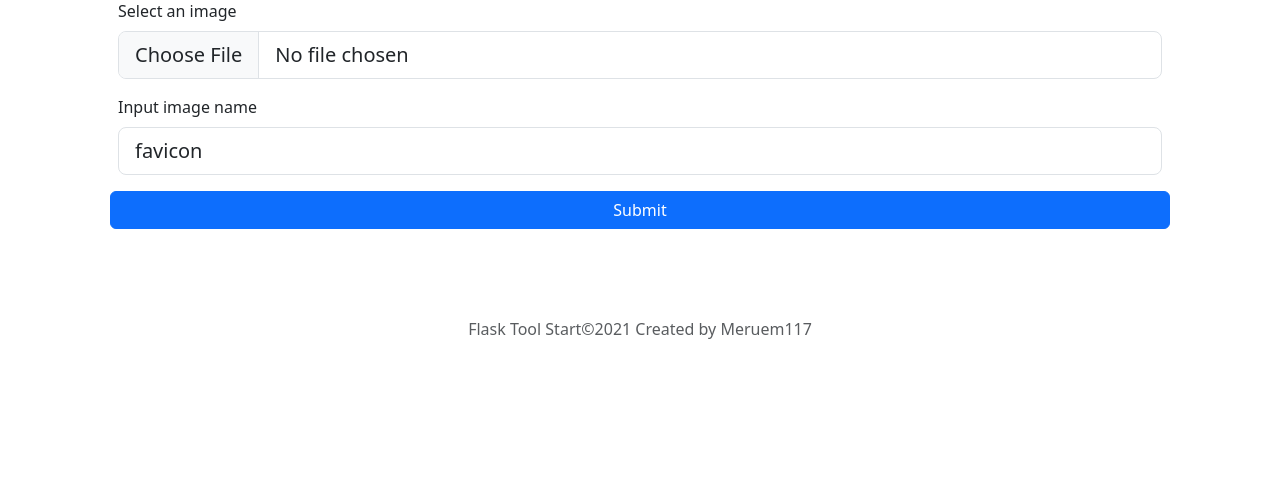
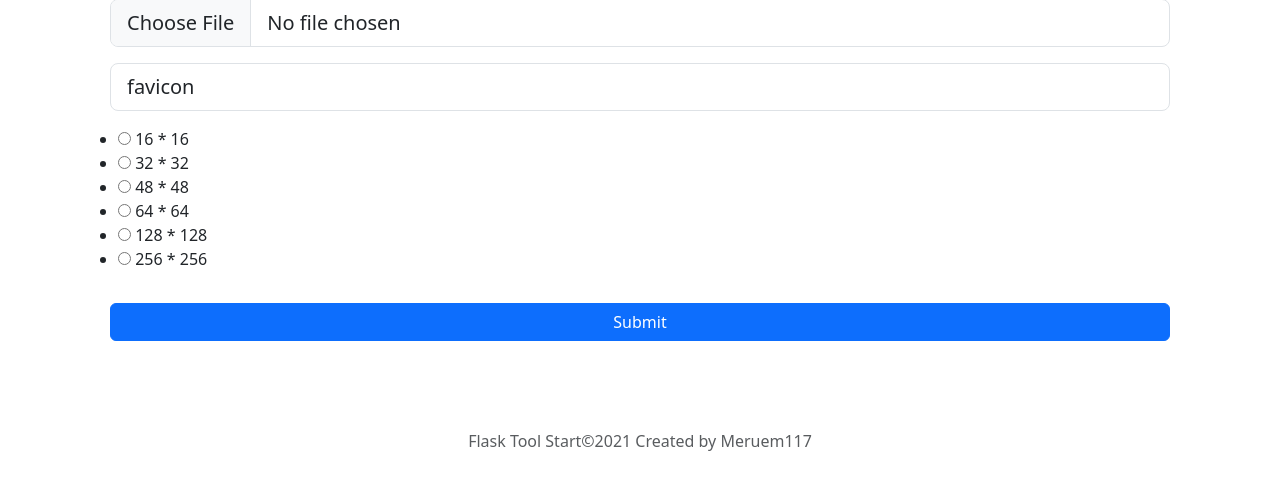
Before and after one commit to Meruem117/flask-tool-start, a Flask app: page /image in a window 1280 px wide. Shown: the part 305-800 px from the top of the page. Run offline with Flask 2, Linux system fonts and the light colour scheme; some libraries are stand-ins or nearby versions.

Commit message:
update image

```diff
--- a/src/main.py
+++ b/src/main.py
@@ -1,9 +1,12 @@
-from flask import Flask, request, render_template
+from flask import Flask, render_template
+from flask_wtf import CSRFProtect
 from modules.forms import ImageForm
 from modules.image import image_tmp_save, image_to_ico, image_tmp_delete
 from werkzeug.datastructures import CombinedMultiDict
 
 app = Flask(__name__)
+CSRFProtect(app)
+app.config['SECRET_KEY'] = 'flask-tool-start'
 
 
 @app.route('/')
@@ -13,13 +16,18 @@ def index_page():
 
 @app.route('/image', methods=['GET', 'POST'])
 def image_page():
-    if request.method == 'POST':
-        form = ImageForm(CombinedMultiDict([request.form, request.files]))
-        if form.validate():
-            image = form.image.data
-            title = form.title.data
-            print(title)
-    return render_template('image.html')
+    form = ImageForm()
+    # form = ImageForm(CombinedMultiDict([request.form, request.files]))
+    if form.validate_on_submit():
+        image = form.image.data
+        title = form.title.data
+        size = form.size.data
+        image_path = image_tmp_save(image)
+        image_to_ico(image_path, title, int(size))
+        image_tmp_delete(image_path)
+    else:
+        print(form.errors)
+    return render_template('image.html', form=form)
 
 
 if __name__ == '__main__':
--- a/src/modules/forms.py
+++ b/src/modules/forms.py
@@ -1,8 +1,12 @@
-from wtforms import Form, FileField, StringField
+from flask_wtf import FlaskForm
+from wtforms import FileField, StringField, RadioField
 from wtforms.validators import InputRequired
 from flask_wtf.file import FileAllowed, FileRequired
 
 
-class ImageForm(Form):
-    image = FileField('image', [FileRequired(), FileAllowed(['jpg', 'png', 'jpeg', 'webp'])])
-    title = StringField('title', [InputRequired()])
+class ImageForm(FlaskForm):
+    image = FileField('Image', [FileRequired(), FileAllowed(['jpg', 'png', 'jpeg', 'webp'])])
+    title = StringField('Title', [InputRequired()])
+    size = RadioField('Size', [InputRequired()],
+                      choices=[(16, '16 * 16'), (32, '32 * 32'), (48, '48 * 48'), (64, '64 * 64'), (128, '128 * 128'),
+                               (256, '256 * 256')])
--- a/src/templates/image.html
+++ b/src/templates/image.html
@@ -11,31 +11,22 @@
              src="https://flask.net.cn/Application/Home/View/Public/img/flask-icon.png"
              alt="preview"
              style="width: 256px; height: 256px;">
-        <form class="row g-3" action="/image" enctype="multipart/form-data" method="post">
-            <div>
-                <label class="form-label">Select an image</label>
-                <input class="form-control form-control-lg" id="image" type="file" accept="image/*" name="image"
-                       onchange="handleChange()">
-            </div>
-            <div>
-                <label class="form-label">Input image name</label>
-                <input class="form-control form-control-lg" id="title" type="text" name="title" value="favicon">
-            </div>
-            <button type="submit" class="btn btn-primary">Submit</button>
+        <form class="row g-3" enctype="multipart/form-data" method="post">
+            <input type="hidden" name="csrf_token" value="{{ csrf_token() }}">
+            {{ form.image(class="form-control form-control-lg",id="image",onchange="handleChange()") }}
+            {{ form.title(class="form-control form-control-lg",value="favicon") }}
+            {{ form.size }}
+            <button class="btn btn-primary" type="submit">Submit</button>
         </form>
     </div>
     <script>
         function handleChange() {
             const preview = $('#preview')
             const image = $('#image')[0].files[0]
-            {#const title = $('#title')#}
             const reader = new FileReader()
-            if (image) {
-                reader.readAsDataURL(image)
-            }
+            if (image) reader.readAsDataURL(image)
             reader.onload = function () {
                 preview.attr('src', reader.result.toString())
-                {#title.attr('value', image.name)#}
             }
         }
     </script>
```
Also changed, not shown: src/modules/image.py (+7 -2 lines).
